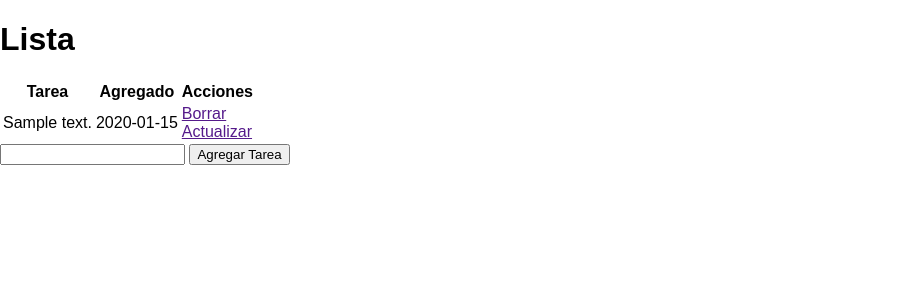
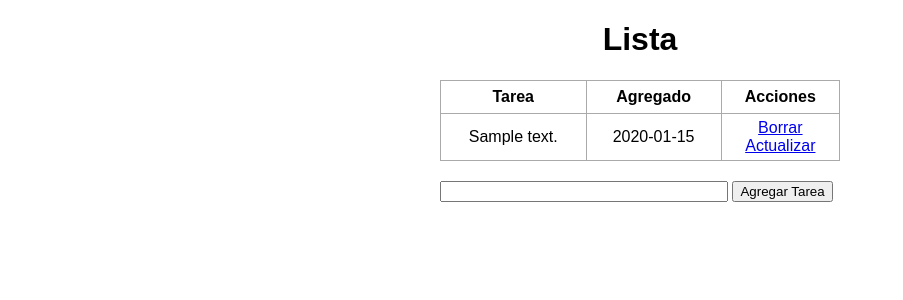
Before and after one commit to nahurup/task-flask, a Flask app: page / in a window 1280 px wide. Shown: the top 300 px of the page, without its empty margins (0-903 px from the left). Run offline with Flask 2, Linux system fonts and the light colour scheme; tables that the repository leaves empty hold one stand-in row (values such as "Sample post").

Commit message:
Actualizar, borrar y lista vacia

```diff
--- a/app.py
+++ b/app.py
@@ -3,7 +3,7 @@ from flask_sqlalchemy import SQLAlchemy
 from datetime import datetime
 
 app = Flask(__name__)
-app.config["SQLALCHEMY_DATABASE_URI"] = "sqlite:///test.db"
+app.config['SQLALCHEMY_DATABASE_URI'] = 'sqlite:///test.db'
 db = SQLAlchemy(app)
 
 
@@ -13,25 +13,55 @@ class Todo(db.Model):
     date_created = db.Column(db.DateTime, default=datetime.utcnow)
 
     def __repr__(self):
-        return "<Task %r>" % self.id
+        return '<Task %r>' % self.id
 
 
-@app.route("/", methods=["POST", "GET"])
+@app.route('/', methods=['POST', 'GET'])
 def index():
-    if request.method == "POST":
-        task_content = request.form["content"]
+    if request.method == 'POST':
+        task_content = request.form['content']
         new_task = Todo(content=task_content)
 
         try:
             db.session.add(new_task)
             db.session.commit()
-            return redirect("/")
+            return redirect('/')
         except:
-            return "Ocurrio un error al agregar tu tarea"
+            return 'Ocurrio un error al agregar tu tarea'
 
     else:
         tasks = Todo.query.order_by(Todo.date_created).all()
-        return render_template("index.html", tasks=tasks)
+        return render_template('index.html', tasks=tasks)
+
+
+@app.route('/delete/<int:id>')
+def delete(id):
+    task_to_delete = Todo.query.get_or_404(id)
+
+    try:
+        db.session.delete(task_to_delete)
+        db.session.commit()
+        return redirect('/')
+    except:
+        return 'Ocurrio un problema al borrar la tarea'
+
+
+@app.route('/update/<int:id>', methods=['GET', 'POST'])
+def update(id):
+    task = Todo.query.get_or_404(id)
+
+    if request.method == 'POST':
+        task.content = request.form['content']
+
+        try:
+            db.session.commit()
+            return redirect('/')
+        except:
+            return 'Ocurrio un error al actualizar tu tarea'
+
+
+    else:
+        return render_template('update.html', task=task)
 
 
 if __name__ == "__main__":
--- a/static/css/main.css
+++ b/static/css/main.css
@@ -1,4 +1,38 @@
-body {
+body,
+html {
     margin: 0;
     font-family: sans-serif;
 }
+
+.content {
+    margin: 0 auto;
+    width: 400px;
+}
+
+table,
+td,
+th {
+    border: 1px solid #aaa;
+}
+
+table {
+    border-collapse: collapse;
+    width: 100%;
+}
+
+th {
+    height: 30px;
+}
+
+td {
+    text-align: center;
+    padding: 5px;
+}
+
+.form {
+    margin-top: 20px;
+}
+
+#content {
+    width: 70%;
+}
--- a/templates/index.html
+++ b/templates/index.html
@@ -6,7 +6,10 @@
 
 {% block body %}
 <div class="content">
-    <h1>Lista</h1>
+    <h1 style="text-align: center">Lista</h1>
+    {% if tasks|length < 1 %}
+    <h4 style="text-align: center">No hay tareas. Crea una!</h4>
+    {% else %}
 
     <table>
         <tr>
@@ -19,17 +22,20 @@
             <td>{{ task.content }}</td>
             <td>{{ task.date_created.date() }}</td>
             <td>
-                <a href="">Borrar</a>
+                <a href="/delete/{{task.id}}">Borrar</a>
                 <br>
-                <a href="">Actualizar</a>
+                <a href="/update/{{task.id}}">Actualizar</a>
             </td>
         </tr>
         {% endfor %}
     </table>
+    {% endif %}
 
-    <form action="/" method="POST">
-        <input type="text" name="content" id="content">
-        <input type="submit" value="Agregar Tarea">
-    </form>
+    <div class="form">
+        <form action="/" method="POST">
+            <input type="text" name="content" id="content">
+            <input type="submit" value="Agregar Tarea">
+        </form>
+    </div>
 </div>
 {% endblock %}
```
